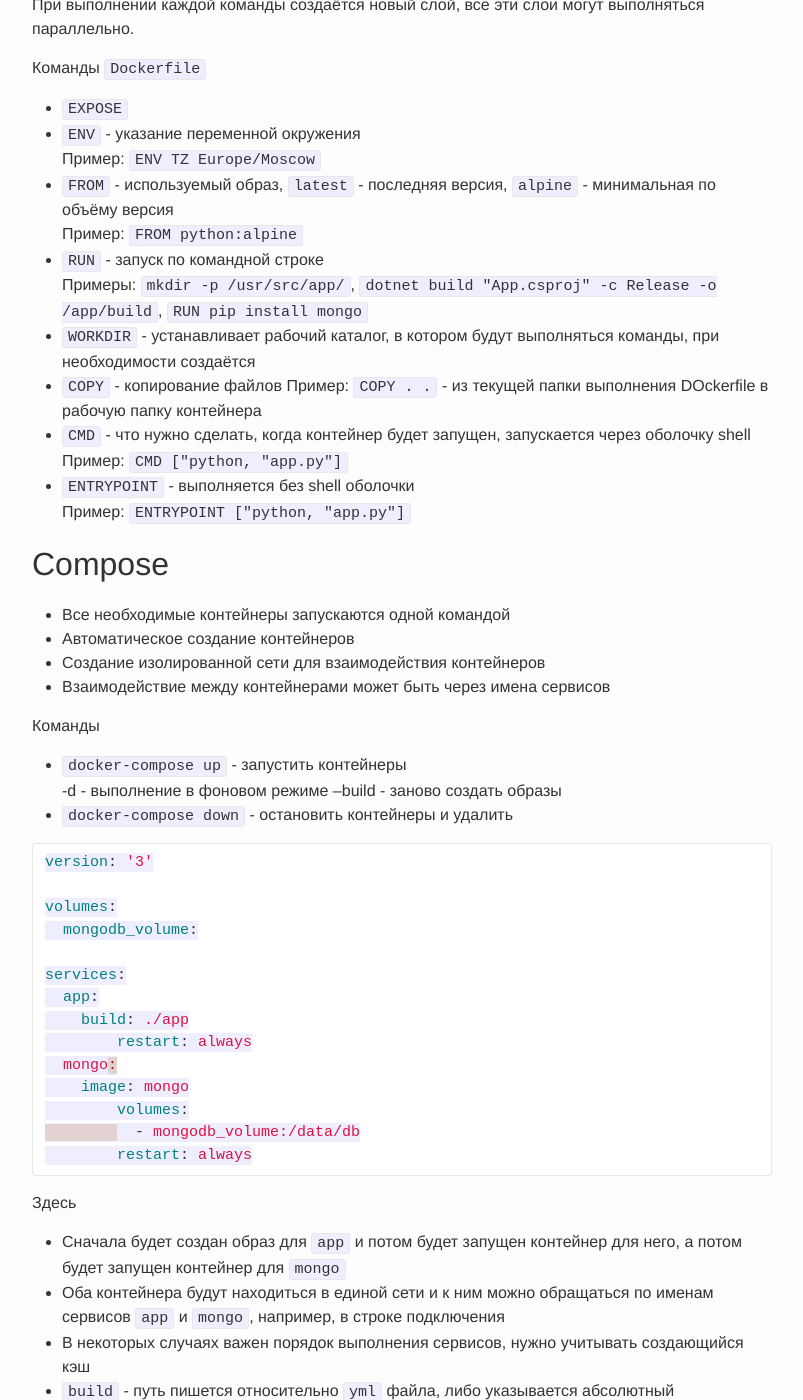
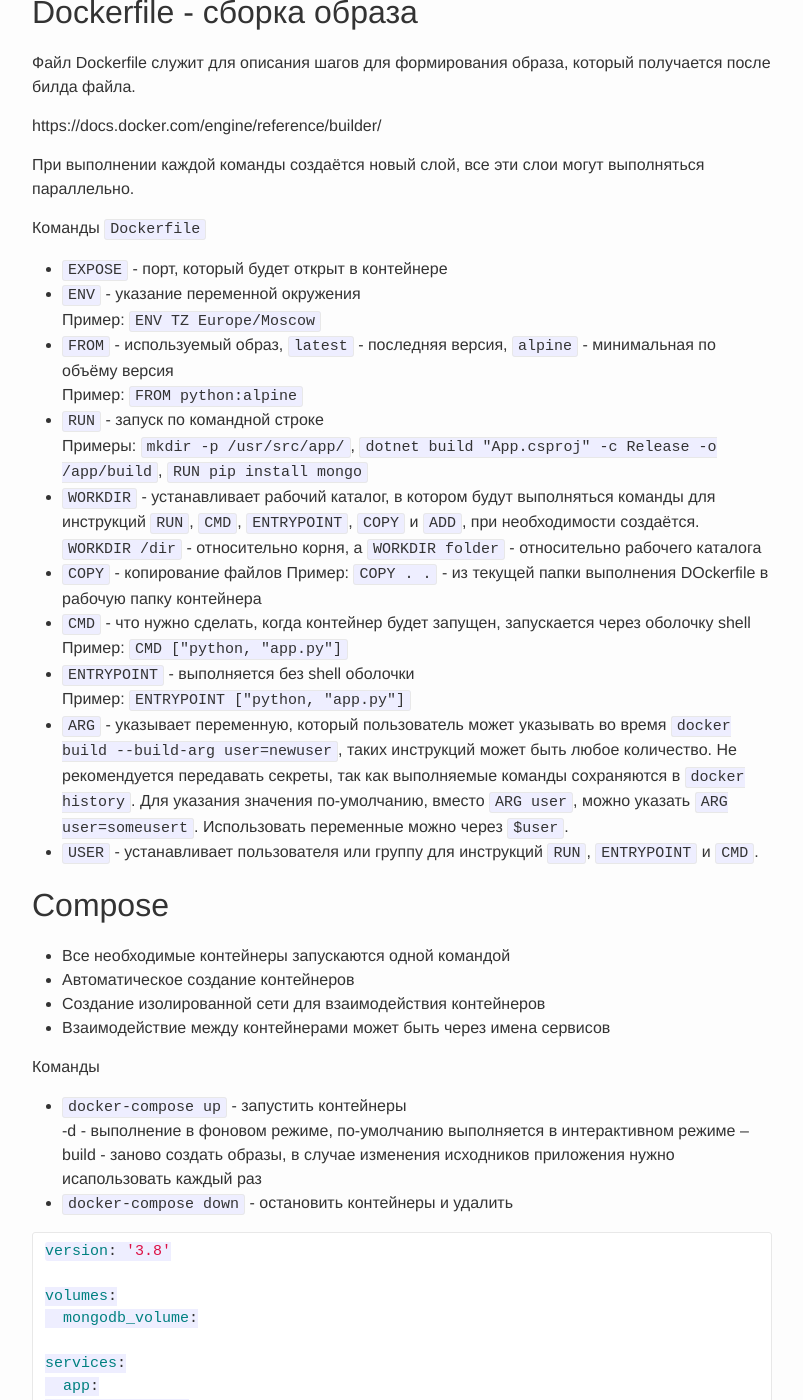
Before and after one commit to qshZone/qshzone.github.io, a Jekyll site: the page built from shorts/docker.md, in a window 1280 px wide and 1400 px high, scrolled down 2316 px. Shown: the whole window, without its empty margins (238-1041 px from the left). Built offline with Jekyll 4.4.1, drawn with Linux system fonts in a browser that asks for light colours; some of the changed text lies outside the part shown.

Commit message:
Дописал документ по docker

````diff
--- a/shorts/docker.md
+++ b/shorts/docker.md
@@ -42,6 +42,8 @@
 -it - интерактивно можно видеть весь вывод на консоль
 -p - переадресация портов в порядке на какой-откуда, пример `8080:80`, где `80` порт является внутренним портом контейнера
 -d - запускает в фоновом режиме контейнер с возвращением в командную строку
+--entrypoint bash - при запуске попадаем в командную строку контейнера
+-u root - указать имя пользователя, в данном случае зайти под рутом и можно будет устанавливать приложения
 -v - подключение тома в порядке на какой-откуда, пример `-v "/home/foo/app:/data"` или `-v ${PWD}:/data`, где `${PWD}` - это переменная, указывающая на текущую директорию, а папка `data` является папкой внутри контейнера
 --name - имя образа, указывается самым последним, если не указать, то генерируется автоматически
 - `ps` - список запущенных контейнеров
@@ -64,6 +66,7 @@
 - `docker rm $(docker ps -qa)` - передача id всех контейнеров для удаления
 - `docker build . -t some-app --build-arg <varname>=<value>` - построить образ с указанием переменных
 - `docker exec -it <id> /bin/bash` или `exec -it <id> sh` - запуск интерактивно в оболочке, чтобы работать внутри контейнера
+- `docker run -it --rm --entrypoint bash dotnet/sdk:6.0` - запуск контейнера по определённому образу и сразу перейти к командной строке
 
 
 ## Docker volume
@@ -78,23 +81,27 @@
 
 Файл Dockerfile служит для описания шагов для формирования образа, который получается после билда файла.
 
+https://docs.docker.com/engine/reference/builder/
+
 При выполнении каждой команды создаётся новый слой, все эти слои могут выполняться параллельно.
 
 Команды `Dockerfile`
-- `EXPOSE`
+- `EXPOSE` - порт, который будет открыт в контейнере
 - `ENV` - указание переменной окружения
 Пример: `ENV TZ Europe/Moscow`
 - `FROM` - используемый образ, `latest` - последняя версия, `alpine` - минимальная по объёму версия
 Пример: `FROM python:alpine`
 - `RUN` - запуск по командной строке
 Примеры: `mkdir -p /usr/src/app/`, `dotnet build "App.csproj" -c Release -o /app/build`, `RUN pip install mongo`
-- `WORKDIR` - устанавливает рабочий каталог, в котором будут выполняться команды, при необходимости создаётся
+- `WORKDIR` - устанавливает рабочий каталог, в котором будут выполняться команды для инструкций `RUN`, `CMD`, `ENTRYPOINT`, `COPY` и `ADD`, при необходимости создаётся. `WORKDIR /dir` - относительно корня, а `WORKDIR folder` - относительно рабочего каталога
 - `COPY` - копирование файлов
 Пример: `COPY . .` - из текущей папки выполнения DOckerfile в рабочую папку контейнера
 - `CMD` - что нужно сделать, когда контейнер будет запущен, запускается через оболочку shell
 Пример: `CMD ["python, "app.py"]`
 - `ENTRYPOINT` - выполняется без shell оболочки
 Пример: `ENTRYPOINT ["python, "app.py"]`
+- `ARG` - указывает переменную, который пользователь может указывать во время `docker build --build-arg user=newuser`, таких инструкций может быть любое количество. Не рекомендуется передавать секреты, так как выполняемые команды сохраняются в `docker history`. Для указания значения по-умолчанию, вместо `ARG user`, можно указать `ARG user=someusert`. Использовать переменные можно через `$user`.
+- `USER` - устанавливает пользователя или группу для инструкций `RUN`, `ENTRYPOINT` и `CMD`.
 
 
 ## Compose
@@ -106,12 +113,12 @@
 
 Команды
 - `docker-compose up` - запустить контейнеры
--d - выполнение в фоновом режиме
---build - заново создать образы
+-d - выполнение в фоновом режиме, по-умолчанию выполняется в интерактивном режиме
+--build - заново создать образы, в случае изменения исходников приложения нужно исапользовать каждый раз
 - `docker-compose down` - остановить контейнеры и удалить
 
 ``` yaml
-version: '3'
+version: '3.8'
 
 volumes:
   mongodb_volume:
@@ -128,13 +137,26 @@
 ```
 
 Здесь
+- `app`, `mongo` - имена сервисов, по ним можно обращаться, например, указывать вместо ip в строке подключения
 - Сначала будет создан образ для `app` и потом будет запущен контейнер для него, а потом будет запущен контейнер для `mongo`
 - Оба контейнера будут находиться в единой сети и к ним можно обращаться по именам сервисов `app` и `mongo`, например, в строке подключения
 - В некоторых случаях важен порядок выполнения сервисов, нужно учитывать создающийся кэш
-- `build` - путь пишется относительно `yml` файла, либо указывается абсолютный
+- `build` - путь пишется относительно `yml` файла, либо указывается абсолютный, до `Dockerfile`
+- `volumes` - подключение внешних папок
 
 
 ## Разное
 
-- Где хранятся файлы образов на диске?
-- Передача параметров в образ/в контейнер
+### Сброс пароля под wsl для Windows
+
+- Необходимо запустить PowerShell из под администратора
+- Выполнить `wsl -u root` для входа под рутом
+- Выполнить `passwd <user login>` - для ввода нового пароля
+
+### Перезапуск WSL
+
+Чтобы перезапустить WSL, необходимо выполнить команду PowerShell, запущенной под администратором `Restart-Service LxssManager`.
+
+### Где хранятся файлы образов на диске?
+
+### Передача параметров в образ/в контейнер
````
Also changed, not shown: other parts of shorts/docker.md (+3 -1 lines).
